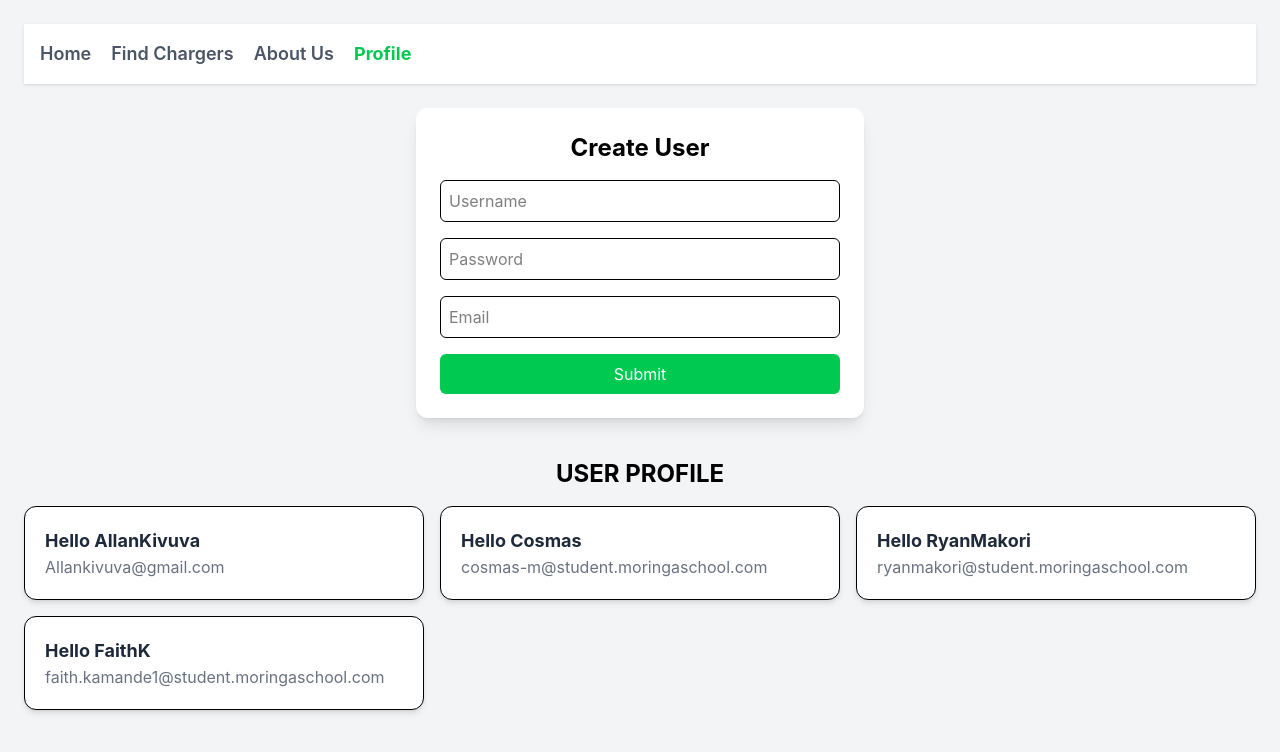
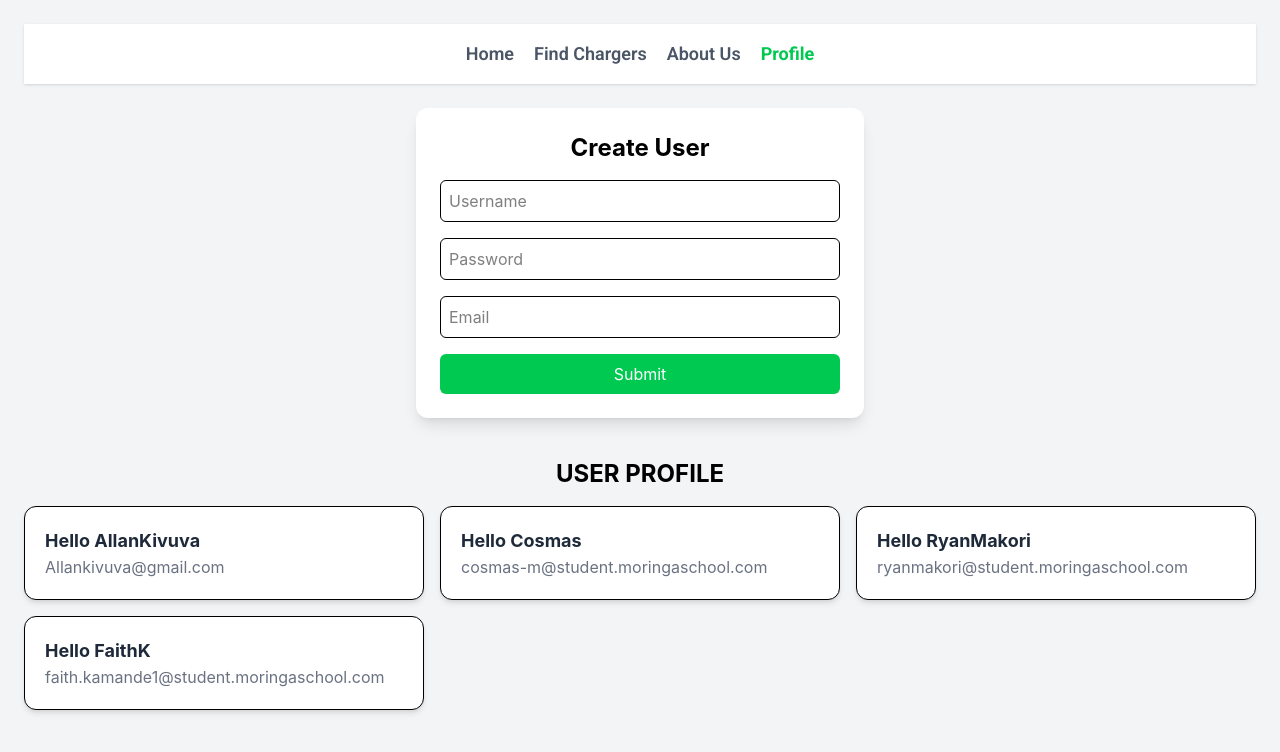
Before and after one commit to muurucosmas/chargeFlow, a React (Vite) app: page /profile in a window 1280 px wide. Shown: the top 752 px of the page. Built offline with nearby package versions, Linux system fonts and the light colour scheme; data requests are answered from the project's data file; a web font is replaced by a local one.

Commit message:
Change font

```diff
--- a/index.html
+++ b/index.html
@@ -3,10 +3,15 @@
   <head>
     <meta charset="UTF-8" />
     <link rel="preconnect" href="https://fonts.googleapis.com">
-<link rel="preconnect" href="https://fonts.gstatic.com" crossorigin>
-<link href="https://fonts.googleapis.com/css2?family=Finlandica+Headline
-:ital,wght@0,100..900;1,100..900&display=swap" rel="stylesheet">
+    <link rel="preconnect" href="https://fonts.gstatic.com" crossorigin>
+    <link href="https://fonts.googleapis.com/css2?family=Finlandica+Headline
+    :ital,wght@0,100..900;1,100..900&display=swap" rel="stylesheet">
     <link rel="icon" type="image/svg+xml" href="/favicon.svg" />
+    <link rel="preconnect" href="https://fonts.googleapis.com">
+    <link rel="preconnect" href="https://fonts.gstatic.com" crossorigin>
+    <link href="https://fonts.googleapis.com/css2?family=Dancing+Script:wght@400..
+    700&family=Inter:ital,opsz,wght@0,14..32,100..900;1,14..32,100..900&family=Lobster+Two:ital,wght@0,400;0,700;1,400;1,
+    700&family=Roboto:ital,wght@0,100..900;1,100..900&display=swap" rel="stylesheet">
     <meta name="viewport" content="width=device-width, initial-scale=1.0" />
     <title>chargeflow</title>
   </head>
--- a/src/component/Profile.jsx
+++ b/src/component/Profile.jsx
@@ -22,7 +22,7 @@ function Profile() {
   return (
     <div className="min-h-screen bg-gray-100 p-6">
 
-      <div className='p-4 bg-white shadow'>
+      <div className='p-4 bg-white shadow flex justify-center'>
         <Sidebar />
       </div>
 
--- a/src/component/sidebar.jsx
+++ b/src/component/sidebar.jsx
@@ -3,7 +3,7 @@ import { NavLink } from 'react-router-dom'
 
 function Sidebar() {
   return (
-    <div className='flex gap-5 font-semibold text-lg'>
+    <div className='flex gap-5 font-semibold text-lg font-display '>
         <NavLink
             to="/"
             className={({isActive}) => isActive
--- a/src/index.css
+++ b/src/index.css
@@ -9,3 +9,6 @@ html, body, #root {
   height: 100%;
   width: 100%;
 }
+@theme {
+  --font-display: "Roboto", sans-serif;
+}
--- a/src/pages/About.jsx
+++ b/src/pages/About.jsx
@@ -13,7 +13,7 @@ function About() {
 
       {/* Title */}
       <h1 className="flex justify-center gap-4 text-3xl font-extrabold text-center text-gray-200 mb-8 bg-green-500 p-3">
-        <Bolt size={40} className="text-amber-500"/> About ChargeFlow
+        <Bolt size={40} className="text-black"/> About ChargeFlow
       </h1>
 
       {/* Vision */}
--- a/src/pages/dashboard.jsx
+++ b/src/pages/dashboard.jsx
@@ -1,6 +1,6 @@
 import React from 'react'
 import { EvCharger, Rabbit, Sprout, MapPinSearch, User, Activity, Search, Save } from 'lucide-react';
-import Sidebar from './component/sidebar';
+import Sidebar from '../component/sidebar';
 import { Link } from 'react-router-dom';
 
 function Dashboard() {
```
